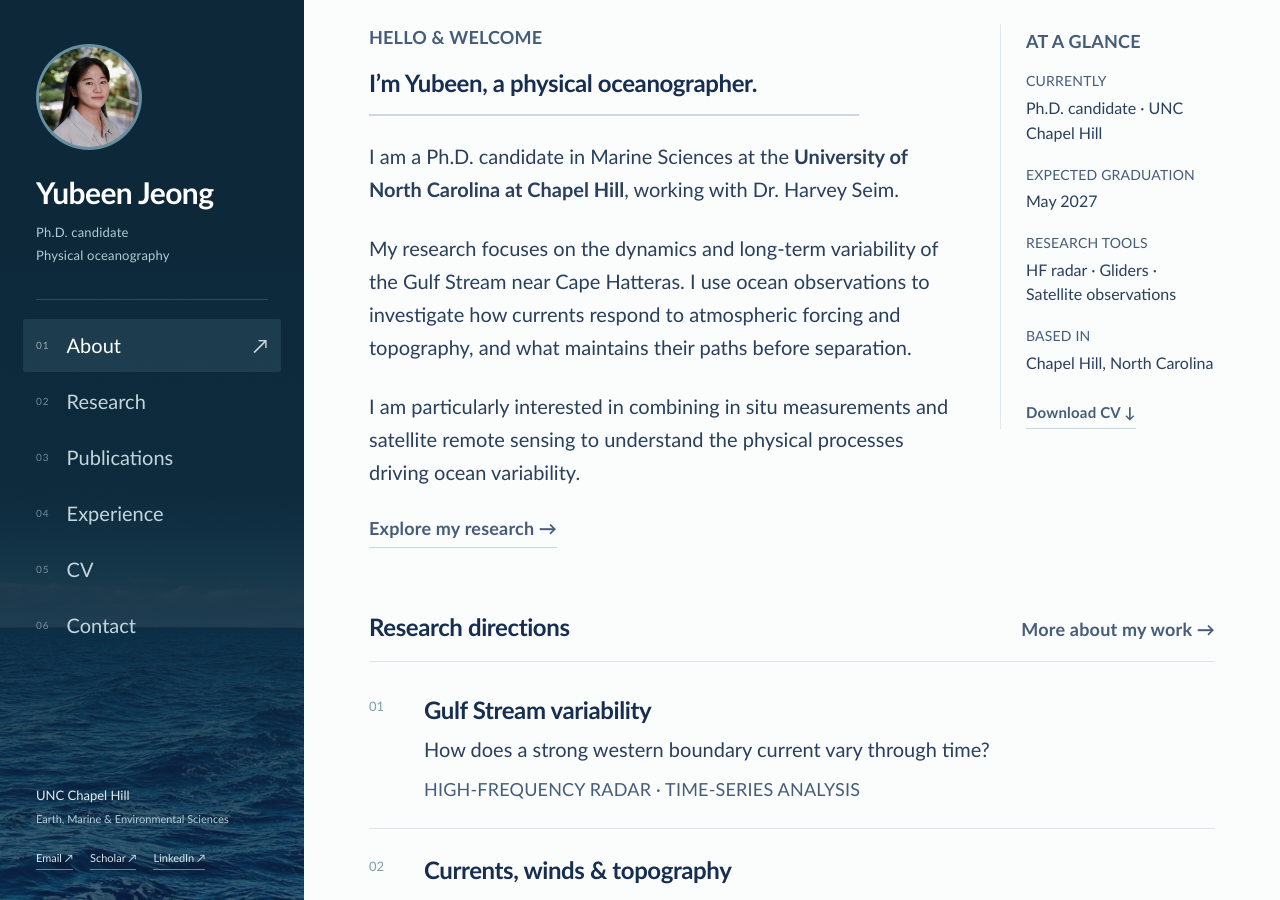
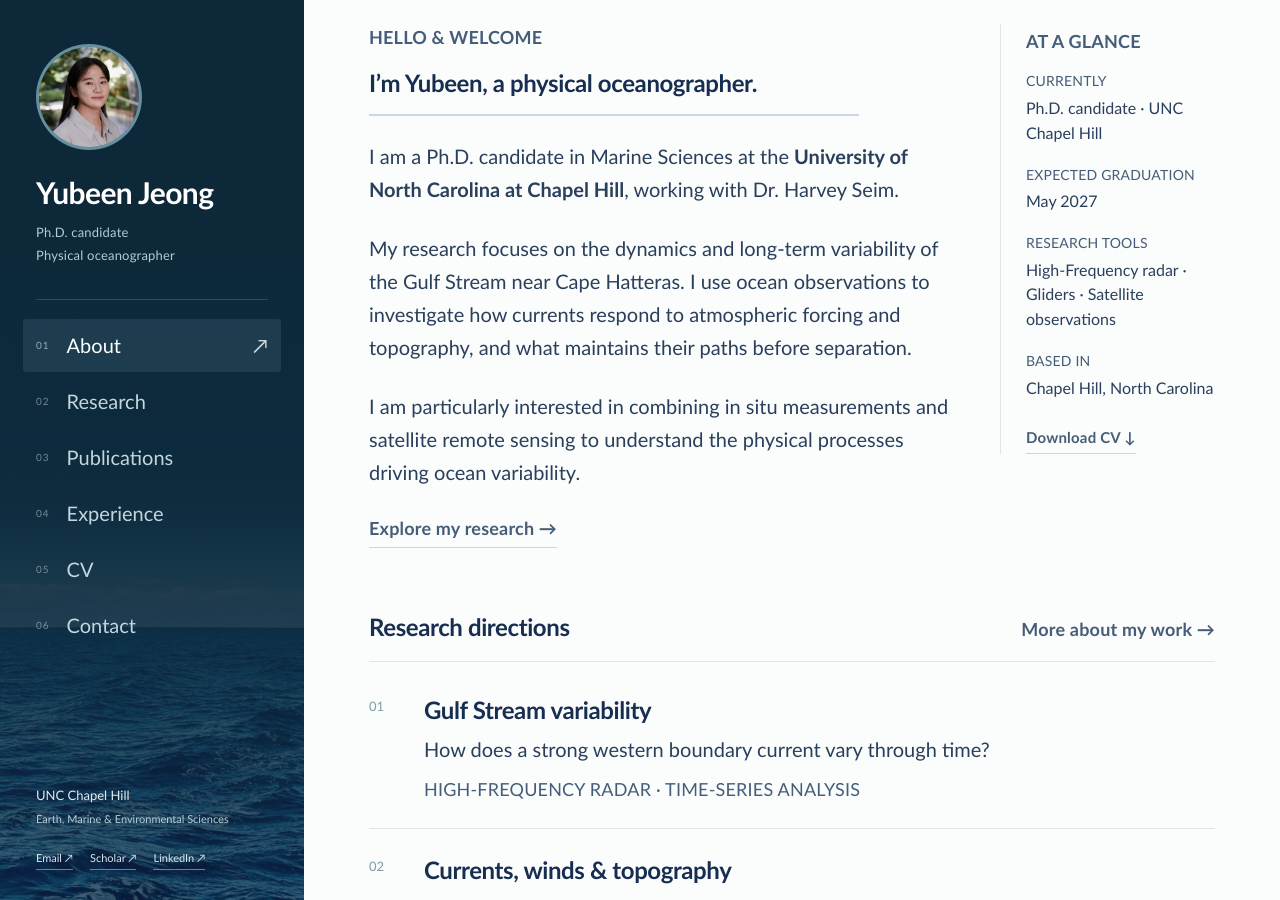
Before and after one commit to YubeenJ/YubeenJ.github.io, a Jekyll site: the page built from index.md, in a window 1280 px wide and 900 px high, scrolled down 585 px. Built offline with Jekyll 4.4.1, drawn with Linux system fonts in a browser that asks for light colours.

Commit message:
Update profile.yml

```diff
--- a/_data/profile.yml
+++ b/_data/profile.yml
@@ -1,6 +1,6 @@
 name: Yubeen Jeong
 role: Ph.D. candidate
-field: Physical oceanography
+field: Physical oceanographer
 institution: University of North Carolina at Chapel Hill
 institution_short: UNC Chapel Hill
 department: Earth, Marine & Environmental Sciences
@@ -21,6 +21,6 @@ facts:
 - label: Expected graduation
   value: May 2027
 - label: Research tools
-  value: HF radar · Gliders · Satellite observations
+  value: High-Frequency radar · Gliders · Satellite observations
 - label: Based in
   value: Chapel Hill, North Carolina
```
